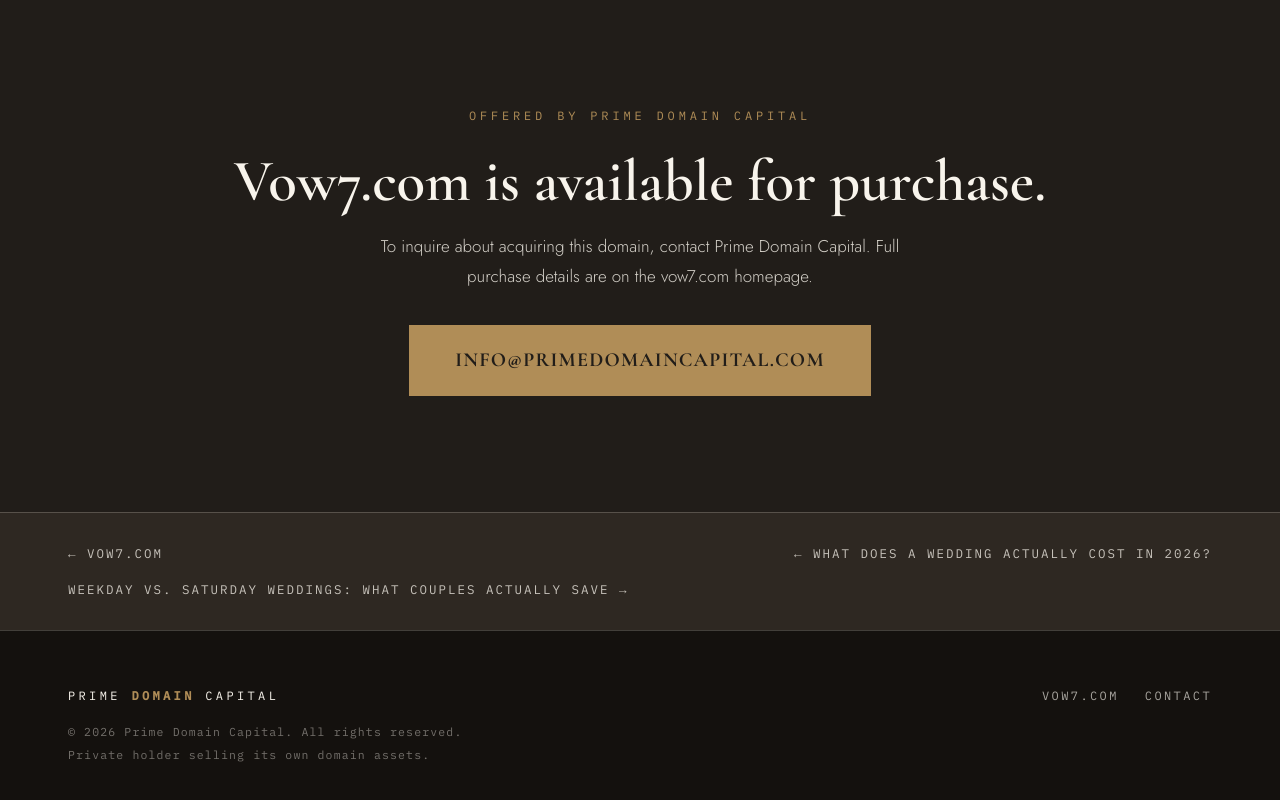
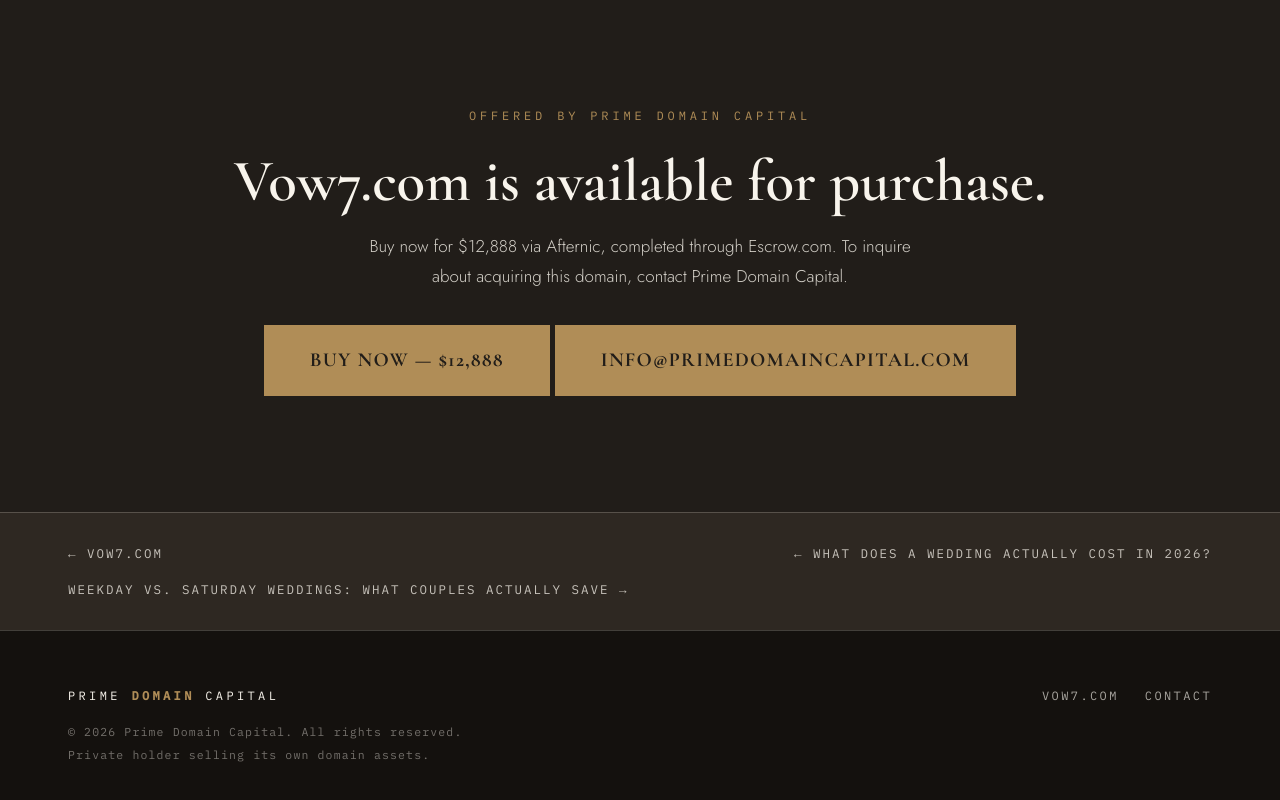
Before and after one commit to primedomaincapital/vow7, a plain HTML site: page insights/article6.html in a window 1280 px wide. Shown: the part 4422-5222 px from the top of the page. Drawn offline with nearby package versions, Linux system fonts and the light colour scheme.

Commit message:
Add Buy Now CTA to article6
Updated the domain purchase information to include pricing and a purchase link.

```diff
--- a/insights/article6.html
+++ b/insights/article6.html
@@ -126,7 +126,8 @@
   <div class="wrap">
     <div class="mono-label">Offered by Prime Domain Capital</div>
     <h2 class="serif">Vow7.com is available for purchase.</h2>
-    <p>To inquire about acquiring this domain, contact Prime Domain Capital. Full purchase details are on the vow7.com homepage.</p>
+    <p>Buy now for $12,888 via Afternic, completed through Escrow.com. To inquire about acquiring this domain, contact Prime Domain Capital.</p>
+    <a class="btn-mail" href="https://www.afternic.com/domain/vow7.com">Buy Now — $12,888</a>
     <a class="btn-mail" href="mailto:info@primedomaincapital.com">info@primedomaincapital.com</a>
   </div>
 </section>
```
